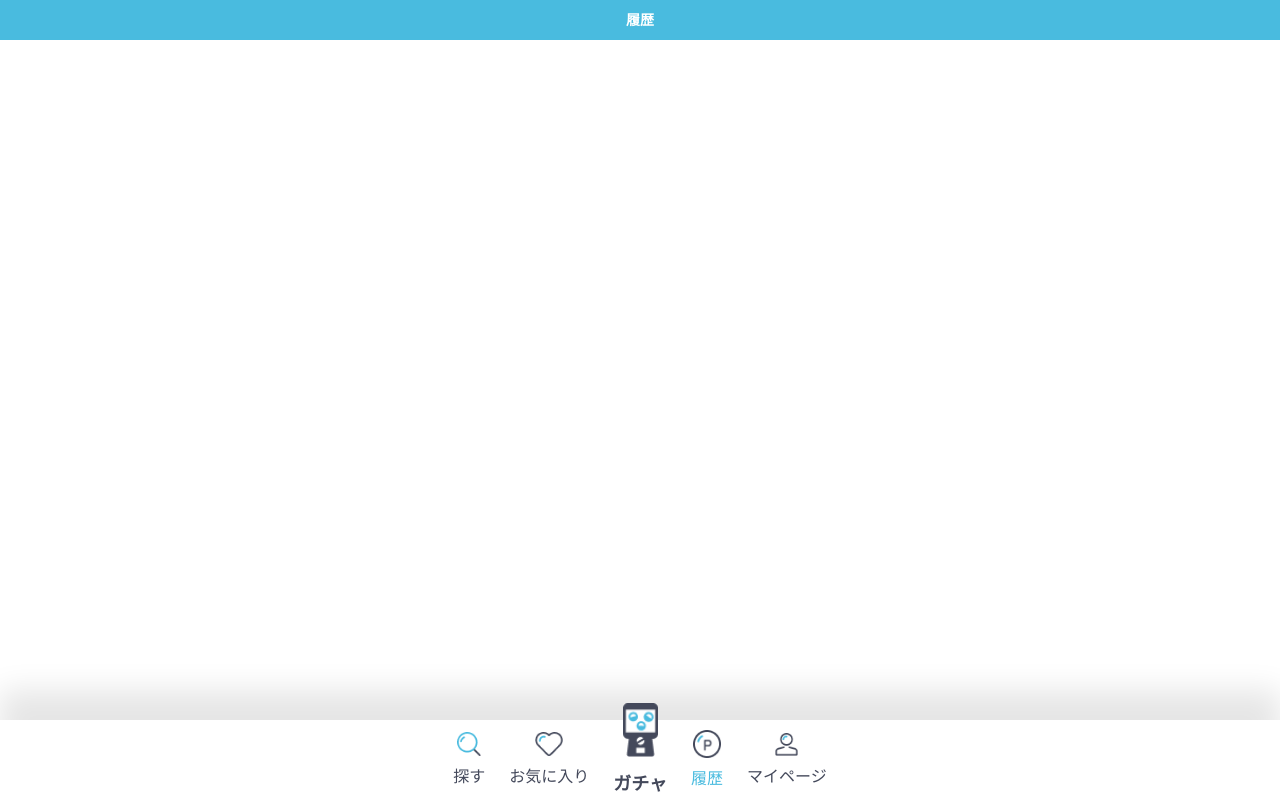
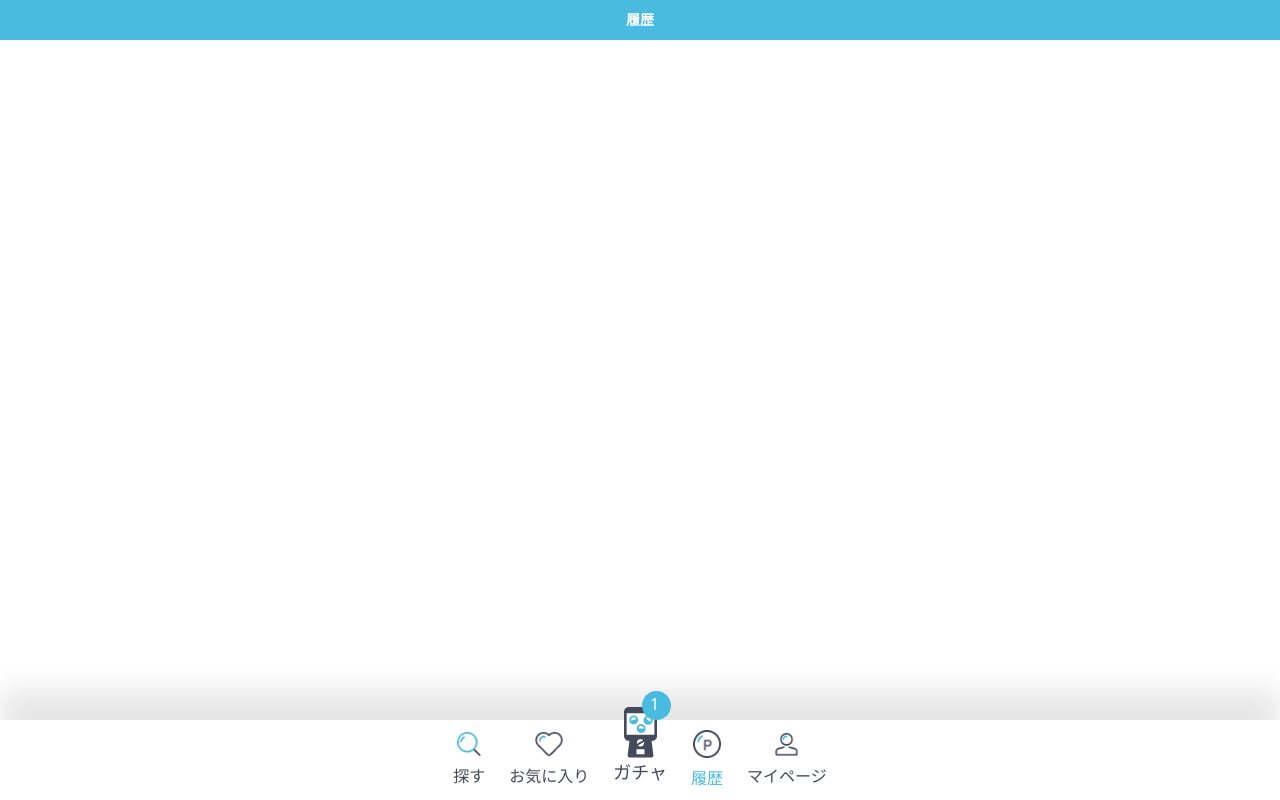
Before and after one commit to mdalamin-jbc/throwin, a React (Vite) app: page /history in a window 1280 px wide. Built offline with nearby package versions, Linux system fonts and the light colour scheme; a web font is replaced by a local one.

Commit message:
gache button update

```diff
--- a/src/Shared/NavMenu/NavMenu.jsx
+++ b/src/Shared/NavMenu/NavMenu.jsx
@@ -59,7 +59,7 @@ const NavMenu = () => {
           )}
         </NavLink>
       </li>
-      <li className="relative" style={{ top: "-10px" }}>
+      <li className="relative" style={{ top: "-14px" }}>
         <NavLink
           to="/gacha"
           style={({ isActive, isTransitioning }) => ({
@@ -72,18 +72,15 @@ const NavMenu = () => {
         >
           {({ isActive }) => (
             <div
-        className={`flex flex-col items-center gap-3 relative ${
-          isActive ? "scale-110" : "scale-100"
+              className={`flex flex-col items-center gap-0 relative ${
+                isActive ? "scale-100" : "scale-100"
               } transition-transform`}
             >
-        <img
-          className={`transition-all ${
-            isActive ? "w-[40px]" : "w-[35px]"
-          }`}
-          src={gacha}
-          alt=""
-        />
-        <p className="text-lg font-bold">ガチャ</p>
+              <div className="bg-[#49BBDF] w-[29px] h-[29px] rounded-full absolute -right-1 -top-4">
+                <h2 className="text-center mr-1 text-white mt-[1px]">1</h2>
+              </div>
+              <img src={gacha} alt="" />
+              <p className="text-lg ">ガチャ</p>
             </div>
           )}
         </NavLink>
```
Lines whose indentation alone changed are shown as unchanged.
